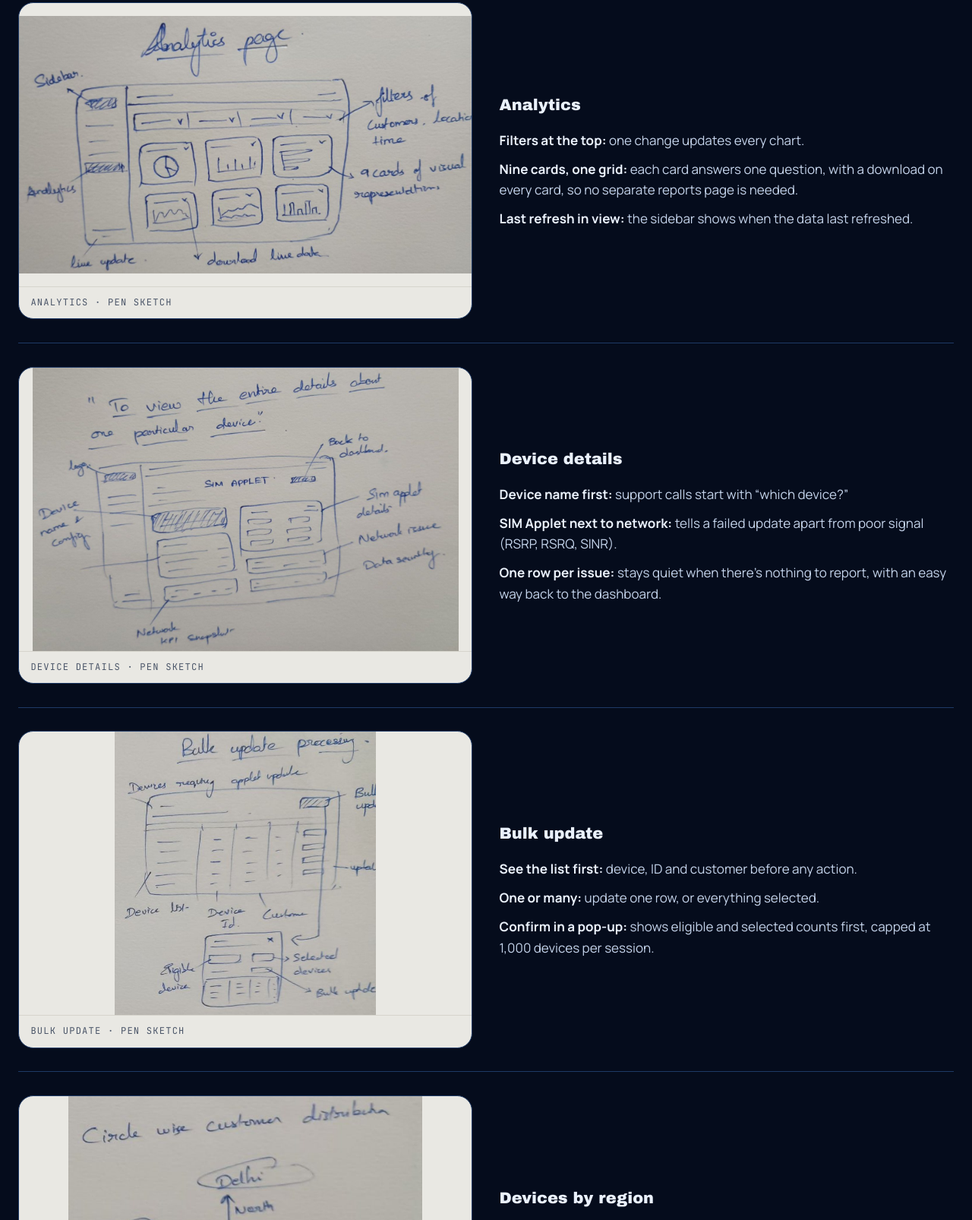
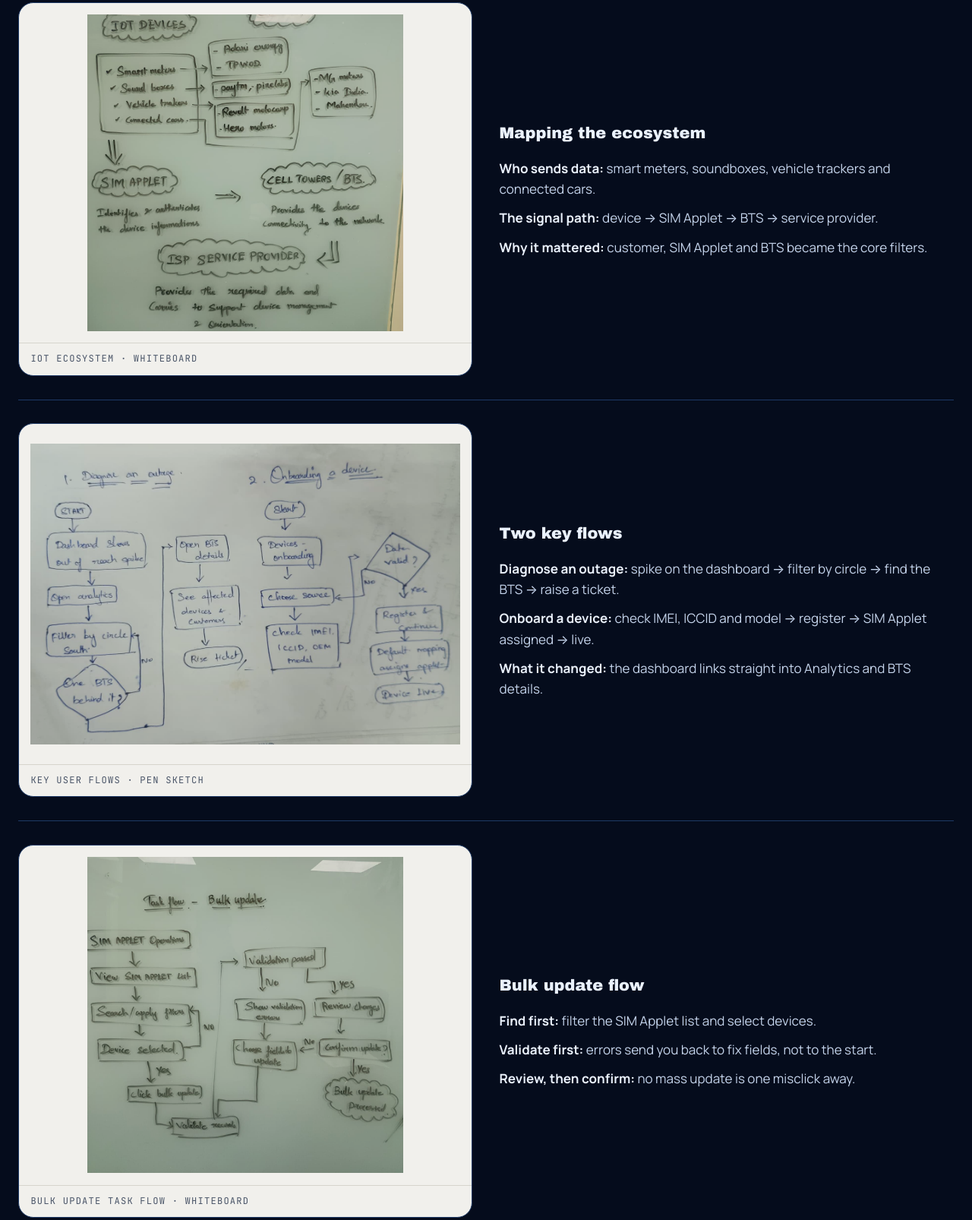
Before and after one commit to Akash777-afk/iot-case-study, a website built with Vite: page index.html in a window 1280 px wide. Shown: the part 3933-5539 px from the top of the page at 76% size. Built offline with nearby package versions, Linux system fonts and the light colour scheme; a web font is replaced by a local one.

Commit message:
Replace sketch-to-screen section with ecosystem, flow and wireframe sketches
Co-Authored-By: Claude Opus 5.5 <noreply@anthropic.com>

```diff
--- a/index.html
+++ b/index.html
@@ -119,42 +119,42 @@
     <div class="analysis-title" style="margin-top:72px"><span class="label"><span class="dot"></span>From sketch to screen</span></div>
 
     <div class="iter">
-      <figure class="iter-sketch"><img src="assets/sketches/analytics.jpg" alt="Pen sketch of the analytics page: sidebar, filter bar for customers, location and time, and a grid of chart cards with download icons" loading="lazy"><figcaption>Analytics · pen sketch</figcaption></figure>
+      <figure class="iter-sketch"><img src="assets/sketches/iot-ecosystem.jpg" alt="Whiteboard map of the IoT ecosystem: smart meters, soundboxes, vehicle trackers and connected cars, each linked to example customers, flowing into the SIM Applet, then cell towers (BTS), then the ISP service provider" loading="lazy"><figcaption>IoT ecosystem · whiteboard</figcaption></figure>
       <div class="iter-notes">
-        <h4>Analytics</h4>
-        <p><b>Filters at the top:</b> one change updates every chart.</p>
-        <p><b>Nine cards, one grid:</b> each card answers one question, with a download on every card, so no separate reports page is needed.</p>
-        <p><b>Last refresh in view:</b> the sidebar shows when the data last refreshed.</p>
+        <h4>Mapping the ecosystem</h4>
+        <p><b>Who sends data:</b> smart meters, soundboxes, vehicle trackers and connected cars.</p>
+        <p><b>The signal path:</b> device → SIM Applet → BTS → service provider.</p>
+        <p><b>Why it mattered:</b> customer, SIM Applet and BTS became the core filters.</p>
       </div>
     </div>
 
     <div class="iter">
-      <figure class="iter-sketch"><img src="assets/sketches/device-detail.jpg" alt="Pen sketch of the device details page: device name and configuration, SIM Applet details, network issue, data security and a network data snapshot" loading="lazy"><figcaption>Device details · pen sketch</figcaption></figure>
+      <figure class="iter-sketch"><img src="assets/sketches/user-flows.jpg" alt="Pen flowcharts for two tasks: diagnosing an outage (dashboard spike, open analytics, filter by circle, check for one BTS, open BTS details, see affected devices and customers, raise ticket) and onboarding a device (choose source, check IMEI, ICCID and OEM model, validate data, register, default mapping assigns applet, device live)" loading="lazy"><figcaption>Key user flows · pen sketch</figcaption></figure>
       <div class="iter-notes">
-        <h4>Device details</h4>
-        <p><b>Device name first:</b> support calls start with “which device?”</p>
-        <p><b>SIM Applet next to network:</b> tells a failed update apart from poor signal (RSRP, RSRQ, SINR).</p>
-        <p><b>One row per issue:</b> stays quiet when there’s nothing to report, with an easy way back to the dashboard.</p>
+        <h4>Two key flows</h4>
+        <p><b>Diagnose an outage:</b> spike on the dashboard → filter by circle → find the BTS → raise a ticket.</p>
+        <p><b>Onboard a device:</b> check IMEI, ICCID and model → register → SIM Applet assigned → live.</p>
+        <p><b>What it changed:</b> the dashboard links straight into Analytics and BTS details.</p>
       </div>
     </div>
 
     <div class="iter">
-      <figure class="iter-sketch"><img src="assets/sketches/bulk-update.jpg" alt="Pen sketch of bulk update processing: a list of devices that need a SIM Applet update with an update button per row, and a pop-up with eligible and selected devices" loading="lazy"><figcaption>Bulk update · pen sketch</figcaption></figure>
+      <figure class="iter-sketch"><img src="assets/sketches/bulk-update-flow.jpg" alt="Whiteboard task flow for bulk update: SIM Applet operations, view list, search and filter, select devices, click bulk update, validate records, show errors or review changes, confirm, bulk update processed" loading="lazy"><figcaption>Bulk update task flow · whiteboard</figcaption></figure>
       <div class="iter-notes">
-        <h4>Bulk update</h4>
-        <p><b>See the list first:</b> device, ID and customer before any action.</p>
-        <p><b>One or many:</b> update one row, or everything selected.</p>
-        <p><b>Confirm in a pop-up:</b> shows eligible and selected counts first, capped at 1,000 devices per session.</p>
+        <h4>Bulk update flow</h4>
+        <p><b>Find first:</b> filter the SIM Applet list and select devices.</p>
+        <p><b>Validate first:</b> errors send you back to fix fields, not to the start.</p>
+        <p><b>Review, then confirm:</b> no mass update is one misclick away.</p>
       </div>
     </div>
 
     <div class="iter">
-      <figure class="iter-sketch"><img src="assets/sketches/circle-distribution.jpg" alt="Pen sketch of customers by region: Delhi in the north, Mumbai and Pune in the west, Kolkata in the east, and Chennai, Bengaluru and Hyderabad in the south" loading="lazy"><figcaption>Devices by region · pen sketch</figcaption></figure>
+      <figure class="iter-sketch"><img src="assets/sketches/wireframes.jpg" alt="Pen wireframes: the analytics page with a sidebar, filters for customer, location and time and a grid of chart cards; the bulk update screen with a device list and a confirmation pop-up; the device details page with SIM Applet details, network issue, data security and a network KPI snapshot; and a map of customers by circle" loading="lazy"><figcaption>Screen wireframes · pen sketch</figcaption></figure>
       <div class="iter-notes">
-        <h4>Devices by region</h4>
-        <p><b>Read it like a map:</b> 7 cities in 4 circles, North, South, East and West, matching how NOC teams talk.</p>
-        <p><b>Exact numbers beside the map:</b> a ranked list gives exact counts.</p>
-        <p><b>Ready to drill down:</b> this became the region → site drill-down in Analytics.</p>
+        <h4>Flows into screens</h4>
+        <p><b>Analytics:</b> one filter bar drives a grid of downloadable chart cards.</p>
+        <p><b>Device details:</b> SIM Applet beside network issues and KPIs.</p>
+        <p><b>Devices by circle:</b> North, South, East, West, matching how NOC teams talk.</p>
       </div>
     </div>
   </div>
--- a/src/style.css
+++ b/src/style.css
@@ -268,6 +268,8 @@ img{max-width:100%;display:block}
 .iter{display:grid;grid-template-columns:minmax(0,1fr) minmax(0,1fr);gap:32px;align-items:center;padding:28px 0;border-top:1px solid var(--line)}
 .iter-sketch{margin:0;border-radius:var(--r);overflow:hidden;background:#E9E8E3;border:1px solid var(--line)}
 .iter-sketch img{width:100%;aspect-ratio:16/10;object-fit:contain}
+.iter-sketch:not(.iter-shot){background:#F1F0EC}
+.iter-sketch:not(.iter-shot) img{aspect-ratio:4/3;padding:14px;box-sizing:border-box;object-fit:contain;mix-blend-mode:multiply}
 .iter-sketch figcaption{font-family:var(--f-mono);font-size:11px;letter-spacing:.1em;text-transform:uppercase;color:#4A5568;padding:10px 14px;border-top:1px solid #D6D4CC}
 .iter-notes h4{font-family:var(--f-display);font-size:19px;margin:0 0 14px}
 .iter-notes p{color:#C4D3EA;font-size:15.5px}
```
Also changed, not shown: public/assets/sketches/bulk-update-flow.jpg (added), public/assets/sketches/iot-ecosystem.jpg (added), public/assets/sketches/user-flows.jpg (added), public/assets/sketches/wireframes.jpg (added).
